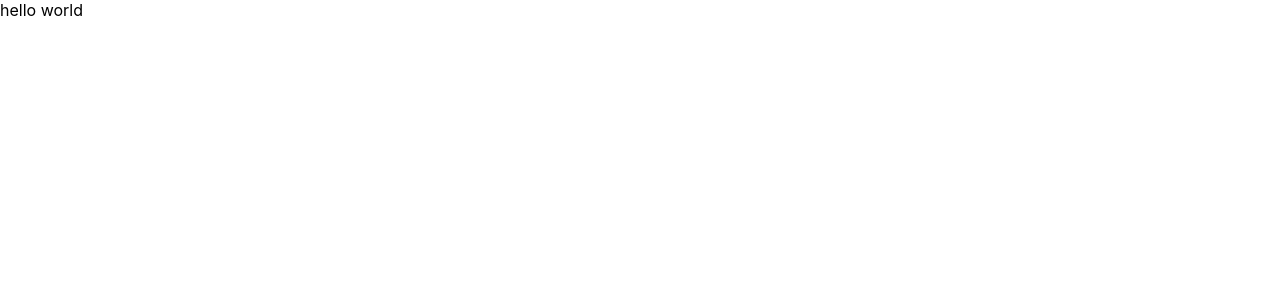
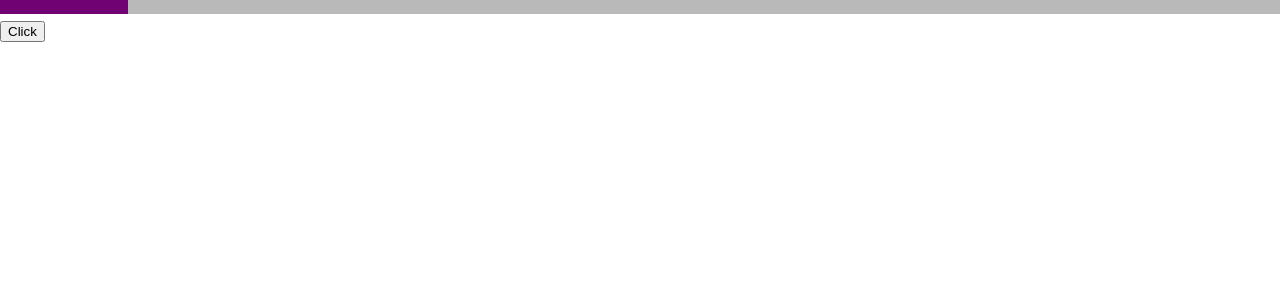
Before and after one commit to ilmerry/SookmyungHackathon, a React (Create React App) app: page / in a window 1280 px wide. Shown: the top 300 px of the page. Built offline with nearby package versions, Linux system fonts and the light colour scheme.

Commit message:
progress bar animation

```diff
--- /dev/null
+++ b/src/Assets/SelectPage.css
@@ -0,0 +1,26 @@
+body{
+    display: flex;
+    justify-content: center;
+    align-items: center;
+    flex-direction: column;
+}
+
+.css-pgbar {
+    position: relative;
+    width: 100vw;
+    height: 16px;
+    pointer-events: none;
+    -webkit-appearance: none;
+    appearance: none;
+}
+
+.css-pgbar::-webkit-progress-bar{
+    background-color: rgb(185, 185, 185);
+    margin-top: -5px;
+    border-radius: 0px;
+}
+
+.css-pgbar::-webkit-progress-value{
+    background-color: #710273;
+    border-radius: 0px;
+}
--- a/src/Components/Progressbar.js
+++ b/src/Components/Progressbar.js
@@ -0,0 +1,38 @@
+import React from "react";
+import "../Assets/SelectPage.css";
+
+class Progressbar extends React.Component{
+    constructor(props){
+        super(props);
+        this.state = {
+            value: 10
+        };
+
+        this.ProgressbarAnimation = this.ProgressbarAnimation.bind(this);
+    }
+
+    ProgressbarAnimation(){
+        const pgbar = document.querySelector(".js-pgbar");
+        const preval = pgbar.value;
+        let id = setInterval(frame, 10);
+
+        function frame(){
+            if(pgbar.value >= preval + 30){
+                clearInterval(id);
+            }else{
+                pgbar.value += 2;
+            }
+        }
+    }
+
+    render(){
+        return(
+            <div>
+                <progress className="css-pgbar js-pgbar" max="100" value={this.state.value}/>
+                <button onClick={this.ProgressbarAnimation}>Click</button>
+            </div>
+        );
+    }
+}
+
+export default Progressbar;
--- a/src/Pages/SelectPage.js
+++ b/src/Pages/SelectPage.js
@@ -1,9 +1,12 @@
 import React from "react";
+import Progressbar from "../Components/Progressbar";
+import SelectLang from "../Components/SelectLang";
+import SelectNum from "../Components/SelectNum";
 
 function SelectPage(){
     return (
         <div>
-            hello world
+            <Progressbar />
         </div>
     );
 }
```
